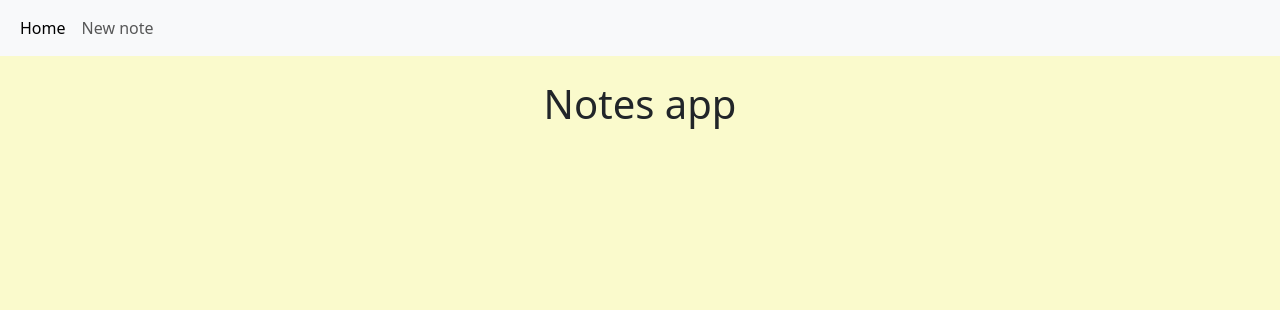
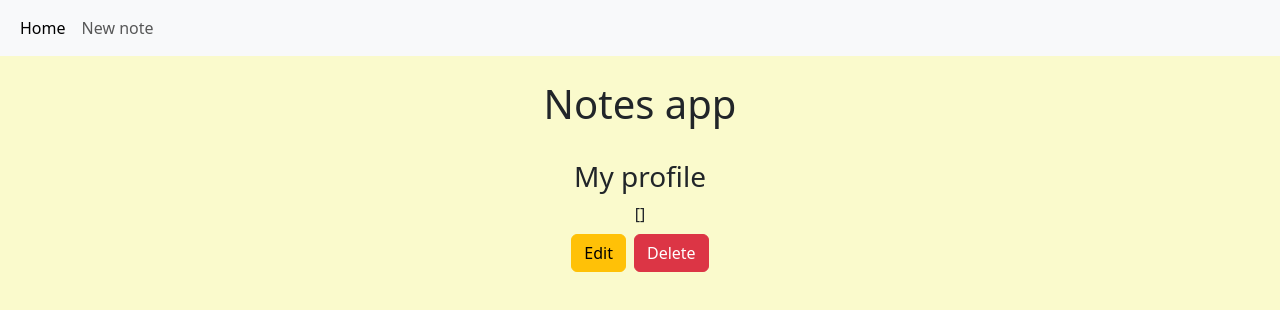
Before and after one commit to alanberns/NotesApp, a Vue app in the folder frontend/: page /me in a window 1280 px wide. Shown: the top 310 px of the page. Built offline with nearby package versions, Linux system fonts and the light colour scheme; no server answers.

Commit message:
my profile

```diff
--- a/frontend/src/components/IndexNotes.vue
+++ b/frontend/src/components/IndexNotes.vue
@@ -4,7 +4,7 @@
         <div class="d-grid gap-2 d-md-block d-md-flex justify-content-md-center p-2">
             <router-link to="/archived"><button type="button" class="btn btn-warning">Archived notes</button></router-link>
         </div>
-        <div v-if="data" class="row justify-content-start p-2">
+        <div v-if="data" class="row justify-content-start p-2 m-0">
             <NoteBox
                 v-for="note in data"
                 v-bind:note="note"
--- /dev/null
+++ b/frontend/src/components/MyProfile.vue
@@ -0,0 +1,39 @@
+<template>
+    <h3> My profile</h3>
+    <div class="">
+        <div>
+            {{ data }}
+        </div>
+        <div class="d-grid gap-2 d-md-block d-md-flex justify-content-md-center p-2">
+            <router-link to="/"><button type="button" class="btn btn-warning">Edit</button></router-link>
+            <router-link to="/"><button type="button" class="btn btn-danger">Delete</button></router-link>
+        </div>
+    </div>
+</template>
+<script>
+import { axiosService } from "../axios";
+export default {
+    name: "MyProfile",
+    data() {
+        return {
+            data: [],
+            errors: []
+        }
+    },
+    // Fetches posts when the component is created.
+    mounted() {
+        axiosService.get("/user/", {
+            headers: {
+                Authorization: `${localStorage.getItem("token")}`,
+            },
+        })
+        .then(response => {
+            // JSON responses are automatically parsed.
+            this.data = response.data;
+        })
+        .catch(e => {
+            this.errors.push(e)
+        })
+    }
+}
+</script>
--- a/frontend/src/components/partials/NavbarComponent.vue
+++ b/frontend/src/components/partials/NavbarComponent.vue
@@ -16,7 +16,7 @@
               {{ loginStore.user }}
             </a>
             <ul class="dropdown-menu dropdown-menu-end">
-              <li><a class="dropdown-item" href="#">Mi perfil</a></li>
+              <li><a class="dropdown-item" href="/me">Mi perfil</a></li>
               <li><hr class="dropdown-divider"></li>
               <li>
                 <a
--- a/frontend/src/router.js
+++ b/frontend/src/router.js
@@ -4,6 +4,7 @@ import { createRouter, createWebHistory } from "vue-router";
 import IndexNotes from "./components/IndexNotes.vue";
 import ArchivedNotes from "./components/ArchivedNotes.vue";
 import LoginComponent from "./components/LoginComponent.vue";
+import MyProfile from './components/MyProfile.vue';
 
 // routes object
 const routes = [
@@ -19,6 +20,10 @@ const routes = [
     path: "/login",
     component: LoginComponent,
   },
+  {
+    path: "/me",
+    component: MyProfile,
+  }
 
 ];
 
```
Also changed, not shown: 2 other files (tests, documents, lock files or other folders).
